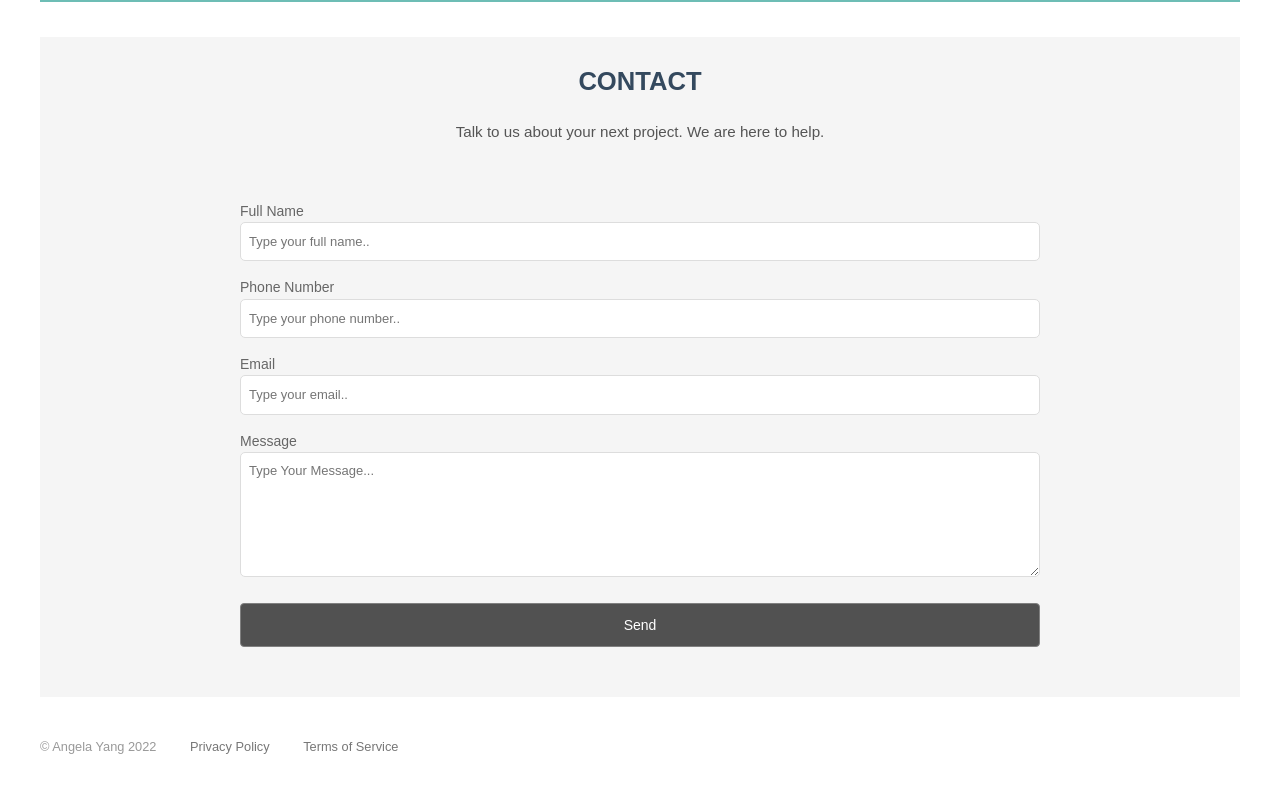
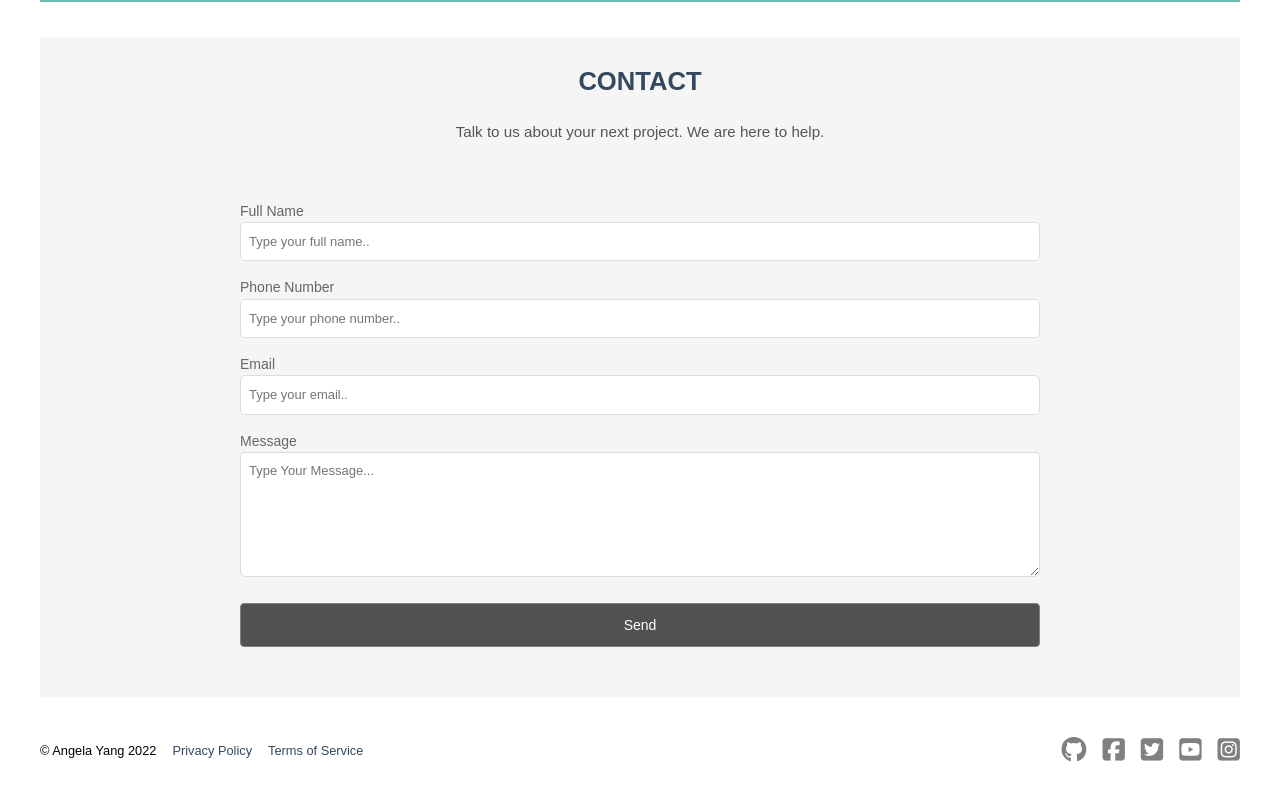
Before and after one commit to angelayknz/angelayknz.github.io, a plain HTML site: page index.html in a window 1280 px wide. Shown: the part 1361-2161 px from the top of the page. Drawn offline with Linux system fonts and the light colour scheme; a web font is replaced by a local one.

Commit message:
update blog

```diff
--- a/index.html
+++ b/index.html
@@ -5,6 +5,7 @@
     <meta http-equiv="X-UA-Compatible" content="IE=edge" />
     <meta name="viewport" content="width=device-width, initial-scale=1.0" />
     <link href="./styles/main.css" rel="stylesheet" type="text/css" />
+    <script src="https://kit.fontawesome.com/64beb3d505.js" crossorigin="anonymous"></script>
     <title>My blog</title>
   </head>
   <body>
@@ -14,7 +15,7 @@
       <ul class="main-nav">
         <li><a href="#">Home</a></li>
         <li><a href="#blog_post">Blog</a></li>
-        <li><a href="#">Portfolio</a></li>
+        <li><a href="../angelayknz.github.io/blog/profile.html">Portfolio</a></li>
         <li><a href="#contact_us">Contact</a></li>
       </ul>
     </nav>
@@ -136,9 +137,39 @@
     </div>
 
     <footer>
-      &copy; Angela Yang 2022
-      <a title="Privacy Policy" href="#">Privacy Policy</a>
-      <a title="Terms of Service" href="#">Terms of Service</a>
+
+      <ul>
+        <li>&copy; Angela Yang 2022</li>
+        <li><a title="Privacy Policy" href="#">Privacy Policy</a></li>
+        <li><a title="Terms of Service" href="#">Terms of Service</a></li>
+    </ul>
+      <ul class="social-media-icons">
+        <li>
+            <a href="https://github.com">
+                <i class="fab fa-github fa-2x"></i>
+            </a>
+        </li>
+        <li>
+            <a href="https://facebook.com">
+                <i class="fab fa-facebook-square fa-2x"></i>
+            </a>
+        </li>
+        <li>
+            <a href="#">
+                <i class="fab fa-twitter-square fa-2x"></i>
+            </a>
+        </li>
+        <li>
+            <a href="#">
+                <i class="fab fa-youtube-square fa-2x"></i>
+            </a>
+        </li>
+        <li>
+            <a href="#">
+                <i class="fab fa-instagram-square fa-2x"></i>
+            </a>
+        </li>
+    </ul>
     </footer>
   </body>
 </html>
--- a/styles/main.css
+++ b/styles/main.css
@@ -269,20 +269,49 @@ p {
 footer {
   font-size: 0.8em;
   margin: 40px;
-  color: #999;
+  color: black;
+  display: flex;
+  justify-content: space-between;
+  flex-wrap: wrap-reverse;
 }
+
+footer ul {
+  list-style: none;
+  display: flex;
+  flex-wrap: wrap;
+  justify-content: center;
+  align-items: center;
+}
+
 footer .content {
   display: inline;
 }
-footer a {
+/* footer a {
   margin-left: 30px;
   color: #777;
-}
-footer a:visited {
-  color: #777;
-}
+} */
+
 footer a:hover {
   color: #000;
+}
+
+footer ul li:not(:last-child) {
+  margin-right: 1rem;
+  color: black;
+}
+
+.site-info {
+  font-size: 1.5rem;
+}
+
+.site-info li a {
+  text-decoration: none;
+  color: #f4f4f4;
+}
+
+.social-media-icons li a {
+  text-decoration: none;
+  color: gray;
 }
 
 /* Media Queries */
```
Also changed, not shown: blog/profile.html (added, +18 -0 lines), images/coming-soon.jpeg (added), 1 other file.
